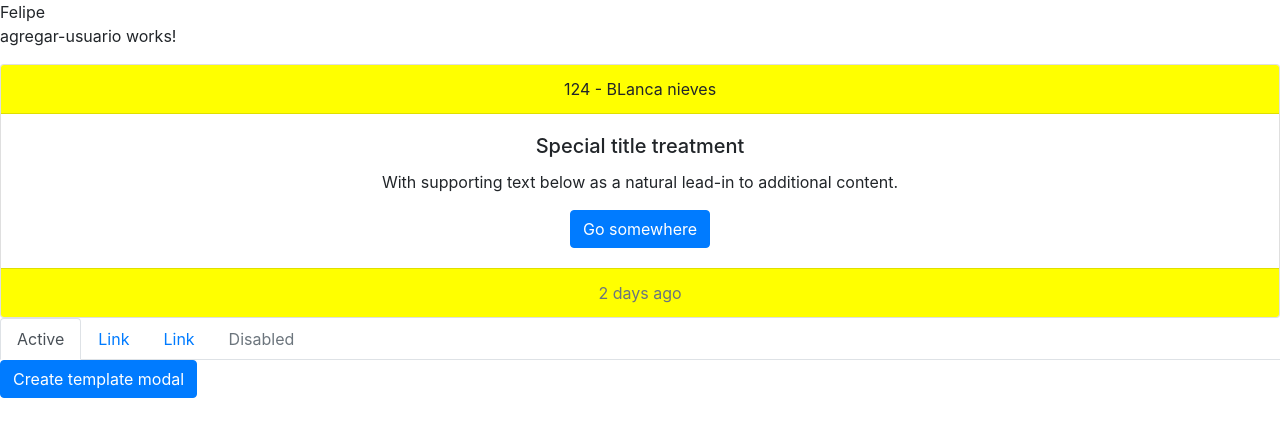
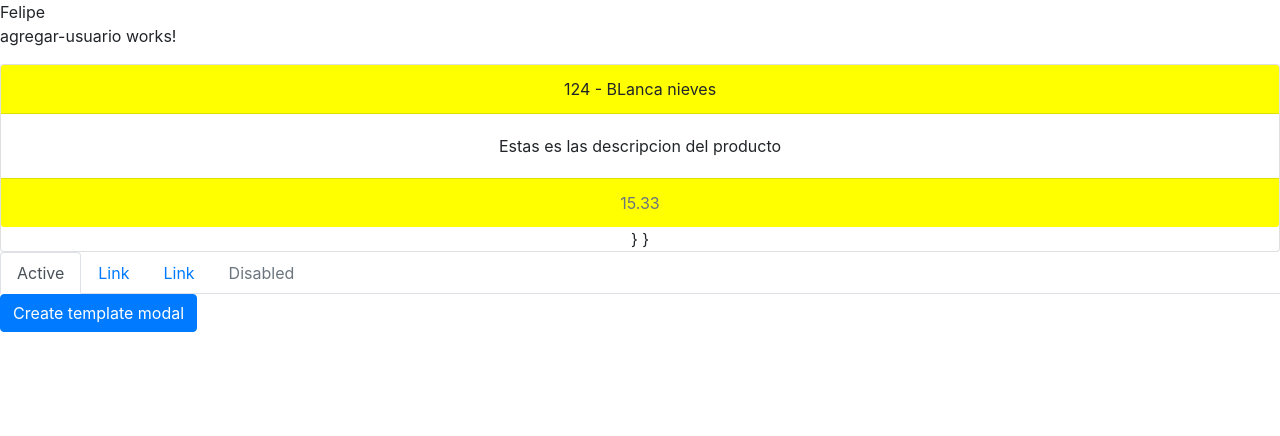
Before and after one commit to cesarcastmore/proyecto1, an Angular app: page / in a window 1280 px wide. Shown: the top 436 px of the page. Built offline with nearby package versions, Linux system fonts and the light colour scheme.

Commit message:
interpolacion

```diff
--- a/src/app/utilidades/cuerpo/cuerpo.component.html
+++ b/src/app/utilidades/cuerpo/cuerpo.component.html
@@ -1,5 +1,3 @@
-  <div class="card-body">
-    <h5 class="card-title">Special title treatment</h5>
-    <p class="card-text">With supporting text below as a natural lead-in to additional content.</p>
-    <a href="#" class="btn btn-primary">Go somewhere</a>
-  </div>
+<div class="card-body">
+  <p class="card-text">{{descripcion }}</p>
+</div>
--- a/src/app/utilidades/cuerpo/cuerpo.component.ts
+++ b/src/app/utilidades/cuerpo/cuerpo.component.ts
@@ -7,6 +7,8 @@ import { Component, OnInit } from '@angular/core';
 })
 export class CuerpoComponent implements OnInit {
 
+	descripcion: string="Estas es las descripcion del producto";
+
   constructor() { }
 
   ngOnInit() {
--- a/src/app/utilidades/pie/pie.component.html
+++ b/src/app/utilidades/pie/pie.component.html
@@ -1,3 +1,4 @@
-  <div class="card-footer text-muted fondo">
-    2 days ago
-  </div>
+<div class="card-footer text-muted fondo">
+  {{precio}}
+</div>}
+}
--- a/src/app/utilidades/pie/pie.component.ts
+++ b/src/app/utilidades/pie/pie.component.ts
@@ -7,9 +7,17 @@ import { Component, OnInit } from '@angular/core';
 })
 export class PieComponent implements OnInit {
 
-  constructor() { }
+  precio: number = 12.33;
+
+  constructor() {}
 
   ngOnInit() {
+    setTimeout(() => {
+      this.precio = 15.33;
+
+    }, 3000);
+
+
   }
 
 }
```
